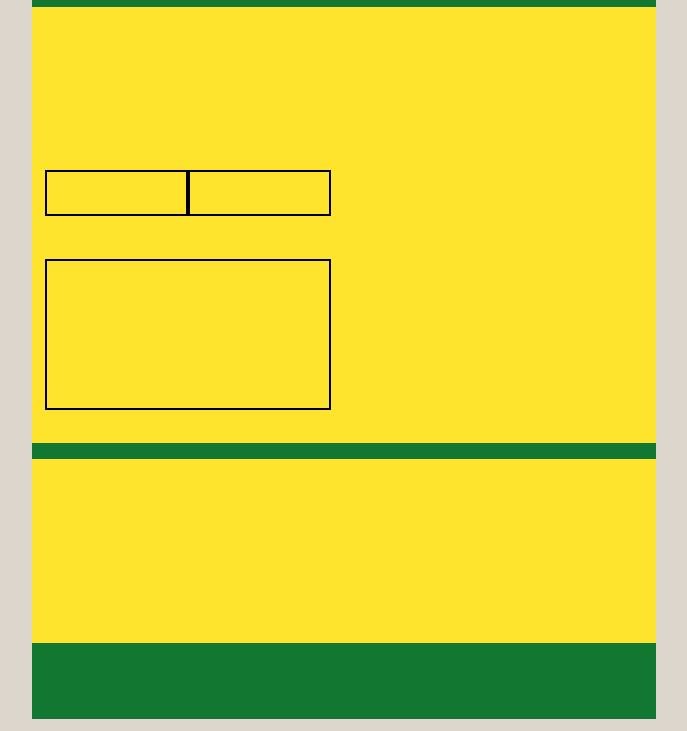
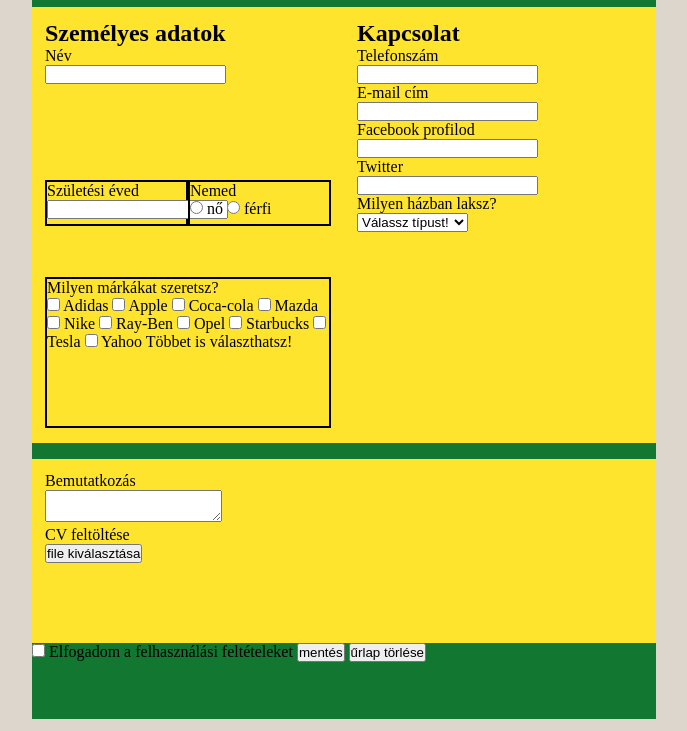
Before and after one commit to green-fox-academy/RudolfDaniel, a plain HTML site: page [week-01]/[day-04]/Exercise-1.html in a window 1280 px wide. Shown: the part 88-819 px from the top of the page, without its empty margins (296-983 px from the left). Drawn offline with Linux system fonts and the light colour scheme.

Commit message:
Content finished

```diff
--- a/[week-01]/[day-04]/Exercise-1.css
+++ b/[week-01]/[day-04]/Exercise-1.css
@@ -19,6 +19,7 @@ body {
 }
 
 .container-1 {
+
     margin-bottom: 16px;
     padding: 13px;
     height: 30px;
@@ -46,7 +47,7 @@ div.container-2:nth-of-type(3) {
 
 .skeleton-1 {
     float: left;
-    margin-top: 150px;
+    margin-top: 96px;
     border: 2px solid black;
     height: 42px;
     width: 139px;
@@ -57,7 +58,7 @@ div.skeleton-1:nth-of-type(2) {
 }
 
 .skeleton-2 {
-    margin-top: 239px;
+    margin-top: 193px;
     border: 2px solid black;
     height: 147px;
     width: 282px;
--- a/[week-01]/[day-04]/Exercise-1.html
+++ b/[week-01]/[day-04]/Exercise-1.html
@@ -10,28 +10,80 @@
 <body>
     <div class="box">
         <div class="container-1">
-
+            <h1>Profil</h1>
         </div>
 
         <div class="container-2">
+            <h2>Személyes adatok</h2>
+            <p>Név</p>
+            <input type=text name="username" id="username">
             <div class="skeleton-1">
-
+                <p>Születési éved</p>
+                <input type=number name="year" id="year">
             </div>
             <div class="skeleton-1">
-
+                <p>Nemed</p>
+                <input type=radio name="woman" id="woman">
+                <label for="woman">nő</label>
+                <input type=radio name="man" id="man">
+                <label for="man">férfi</label>
             </div>
             <div class="skeleton-2">
-
+                <p>Milyen márkákat szeretsz?</p>
+                <input type="checkbox" id="adidas" name="adidas">
+                <label for="adidas">Adidas</label>
+                <input type="checkbox" id="apple" name="apple">
+                <label for="adidas">Apple</label>
+                <input type="checkbox" id="coca-cola" name="coca-cola">
+                <label for="adidas">Coca-cola</label>
+                <input type="checkbox" id="mazda" name="mazda">
+                <label for="adidas">Mazda</label>
+                <input type="checkbox" id="nike" name="nike">
+                <label for="adidas">Nike</label>
+                <input type="checkbox" id="ray-ben" name="ray-ben">
+                <label for="adidas">Ray-Ben</label>
+                <input type="checkbox" id="opel" name="opel">
+                <label for="adidas">Opel</label>
+                <input type="checkbox" id="starbucks" name="starbucks">
+                <label for="adidas">Starbucks</label>
+                <input type="checkbox" id="tesla" name="tesla">
+                <label for="adidas">Tesla</label>
+                <input type="checkbox" id="yahoo" name="yahoo">
+                <label for="adidas">Yahoo</label>
+                <span>Többet is választhatsz!</span>
             </div>
         </div>
 
         <div class="container-2">
+            <h2>Kapcsolat</h2>
+            <p>Telefonszám</p>
+            <input type=tel name="telefon" id="telefon">
+            <p>E-mail cím</p>
+            <input type=email name"e-mail" id="e-mail">
+            <p>Facebook profilod</p>
+            <input type=url name="facebook" id="facebook">
+            <p>Twitter</p>
+            <input type=url name="twitter" id="twitter">
+            <p>Milyen házban laksz?</p>
+            <select name="house">
+                <option value="choose" selected>Válassz típust!</option>
+                <option value="family">családi házban</option>
+                <option value="flat">lakásban</option>
+                <option value="farm">tanyán</option>
+              </select>
 
         </div>
 
         <div class="container-3">
-
+            <p>Bemutatkozás</p>
+            <textarea></textarea>
+            <p>CV feltöltése</p>
+            <button name="file">file kiválasztása</button>
         </div>
+        <input type="checkbox" id="terms" name="terms">
+        <label for="adidas">Elfogadom a felhasználási feltételeket</label>
+        <button type=submit name="submit" id="submit">mentés</button>
+        <button name="del">űrlap törlése</button>
     </div>
 </body>
 </html>
```
